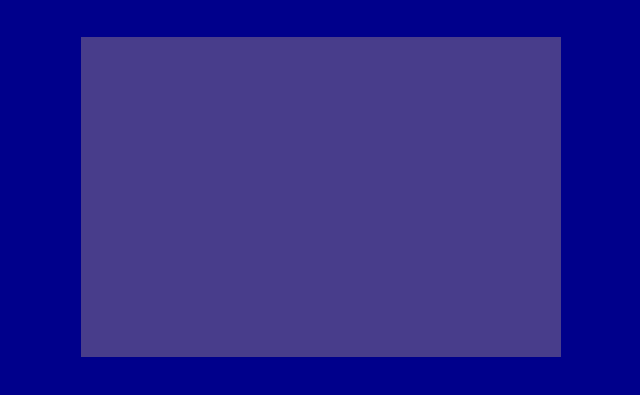
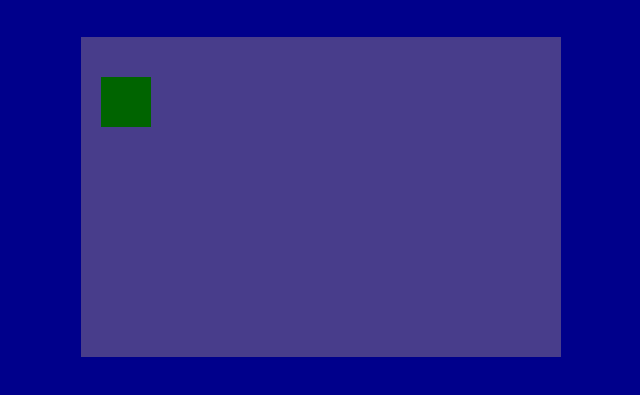
Before and after one commit to MrBusiness87/game-breakout, a plain HTML site: page index.html in a window 1280 px wide. Shown: the part 61-456 px from the top of the page, without its empty margins (319-959 px from the left). Drawn offline with Linux system fonts and the light colour scheme.

Commit message:
game-breakout

```diff
--- a/breakout.js
+++ b/breakout.js
@@ -1,2 +1,8 @@
 var breakout = document.getElementById("breakout");
 var ctx = breakout.getContext("2d");
+
+ctx.beginPath();
+ctx.rect(20,40,50,50);
+ctx.fillStyle = "darkgreen";
+ctx.fill();
+ctx.closePath();
--- a/index.html
+++ b/index.html
@@ -5,7 +5,7 @@
   <meta http-equiv="X-UA-Compatible" content="IE=edge">
   <meta name="viewport" content="width=device-width, initial-scale=1.0">
   <title>BREAKOUT GAME</title>
-  <link rel="stylesheet" href="./style.css">
+  <link rel="stylesheet" href="style.css">
 </head>
 <body>
   <div>
@@ -13,5 +13,6 @@
     <br/>
     <canvas id="breakout" width="480" height="320"></canvas>
   </div>
+  <script src="breakout.js"></script>
 </body>
 </html>
```
